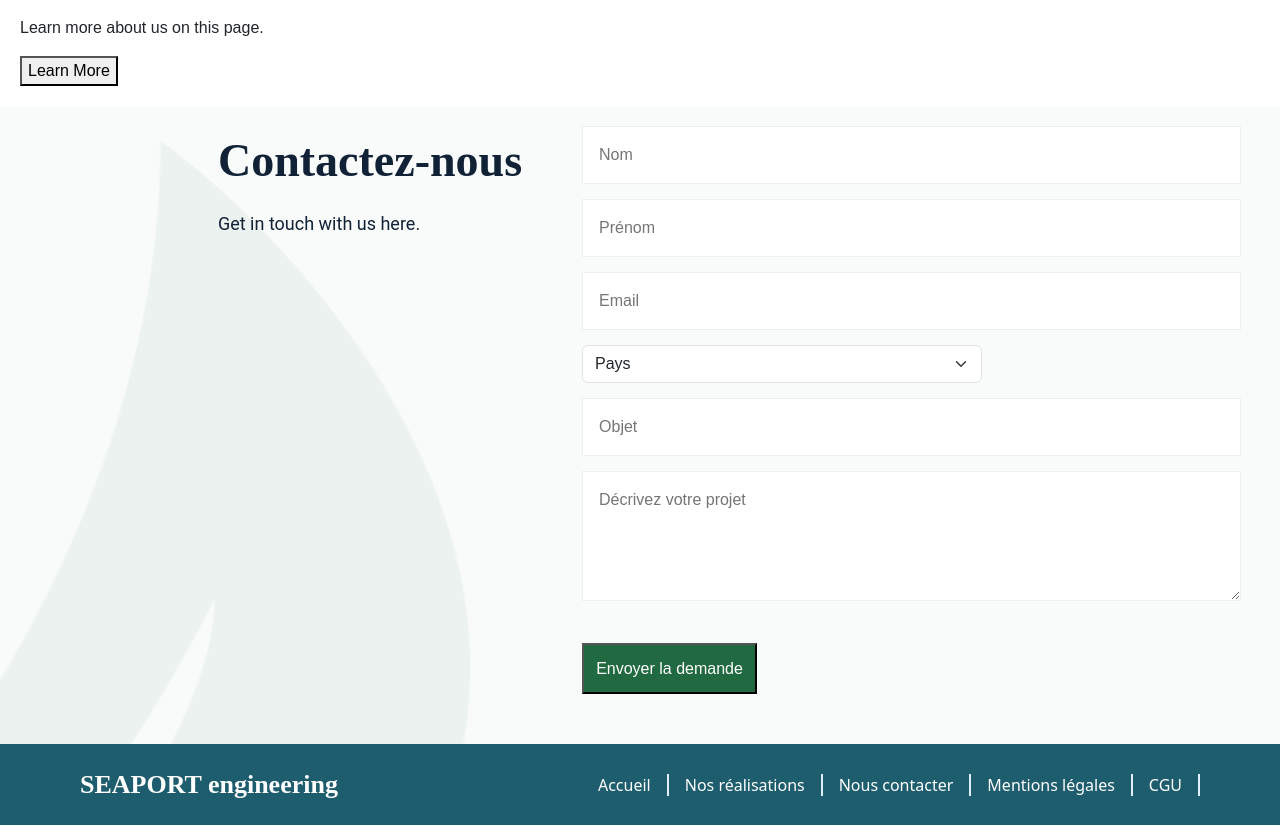
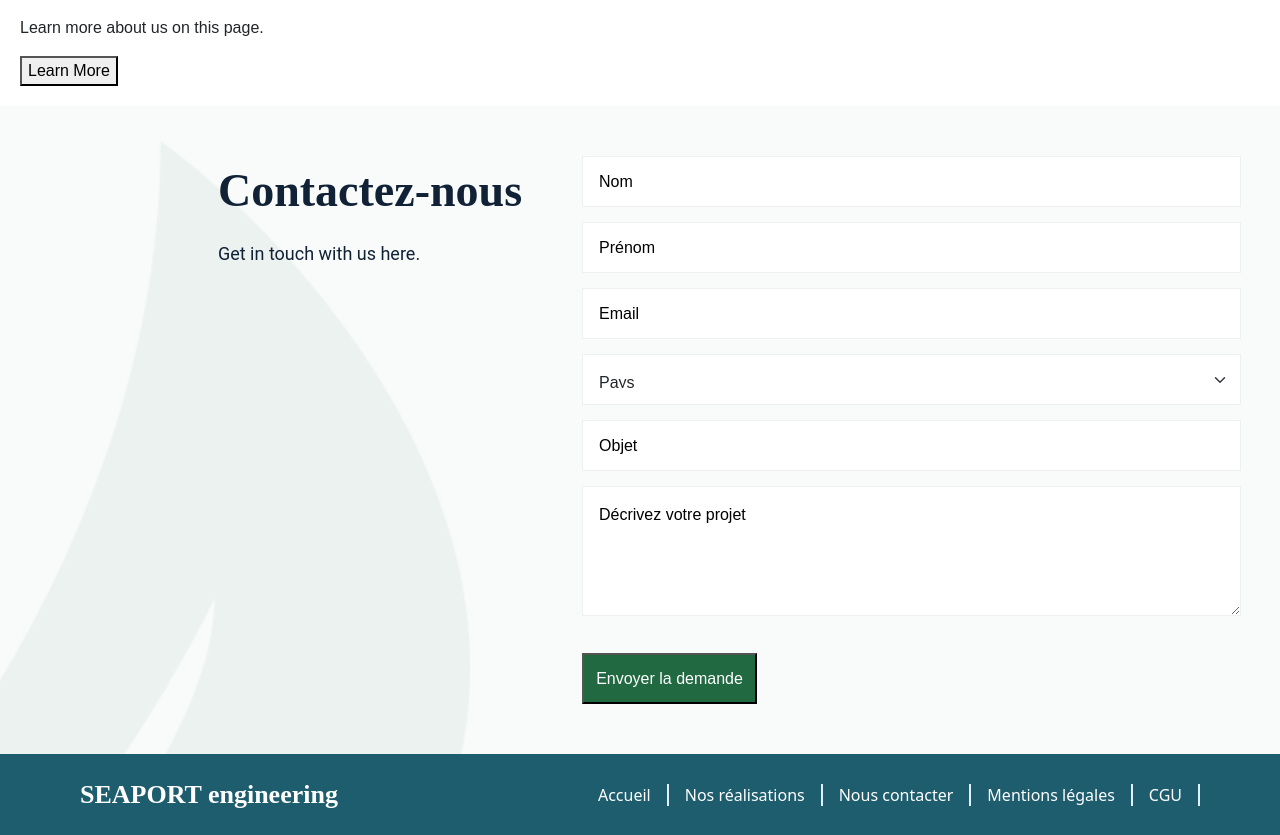
Before and after one commit to salyjabou/SEAPORT, an Angular app: page / in a window 1280 px wide. Shown: the part 1012-1847 px from the top of the page. Built offline with nearby package versions, Linux system fonts and the light colour scheme.

Commit message:
Contact component final

```diff
--- a/src/app/contact/contact.component.html
+++ b/src/app/contact/contact.component.html
@@ -15,7 +15,7 @@
                 <div>
                     <input type="email" formControlName="email" name="email" required placeholder="Email">
                 </div>
-                <div>
+                <div class="select-size">
                     <select id="country" class="form-select d-flex w-100" formControlName="country" >
                         <option value="" disabled selected>Pays</option>
                         <option *ngFor="let country of countries" [value]="country">{{ country }}</option>
--- a/src/app/contact/contact.component.scss
+++ b/src/app/contact/contact.component.scss
@@ -10,6 +10,7 @@ div {
 }
 
 .contact {
+    margin-top: 30px;
   &-title {
      font-family: Lora;
      font-size: 46px;
@@ -27,12 +28,20 @@ div {
     }
 }
 
-input, textarea {
+input, select {
   width: 659px;
+  height: 51px;
   padding: 16px;
-  gap: 10px;
   box-sizing: border-box;
-  border: 1px solid #EDEFF0
+  border: 1px solid #EDEFF0;
+    border-radius: unset;
+}
+
+textarea {
+    width: 659px;
+    padding: 16px;
+    box-sizing: border-box;
+    border: 1px solid #EDEFF0
 }
 
 button {
@@ -41,5 +50,14 @@ button {
   gap: 10px;
   color: #FFFFFF;
   background-color: #216941;
-  margin-top: 20px;
+  margin-top: 15px;
 }
+
+::placeholder {
+    color: black;
+    opacity: 1; /* Pour les navigateurs modernes */
+}
+
+.select-size {
+    width: 659px;
+}
```
